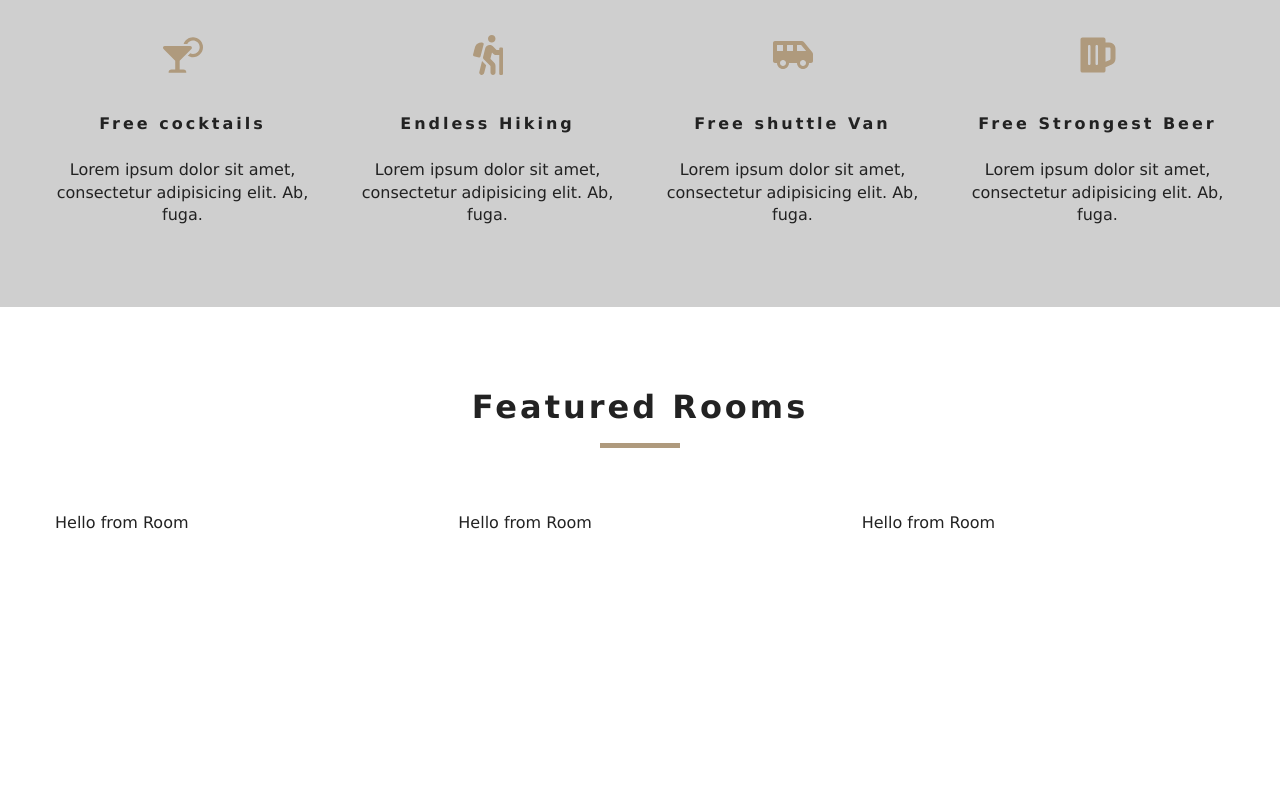
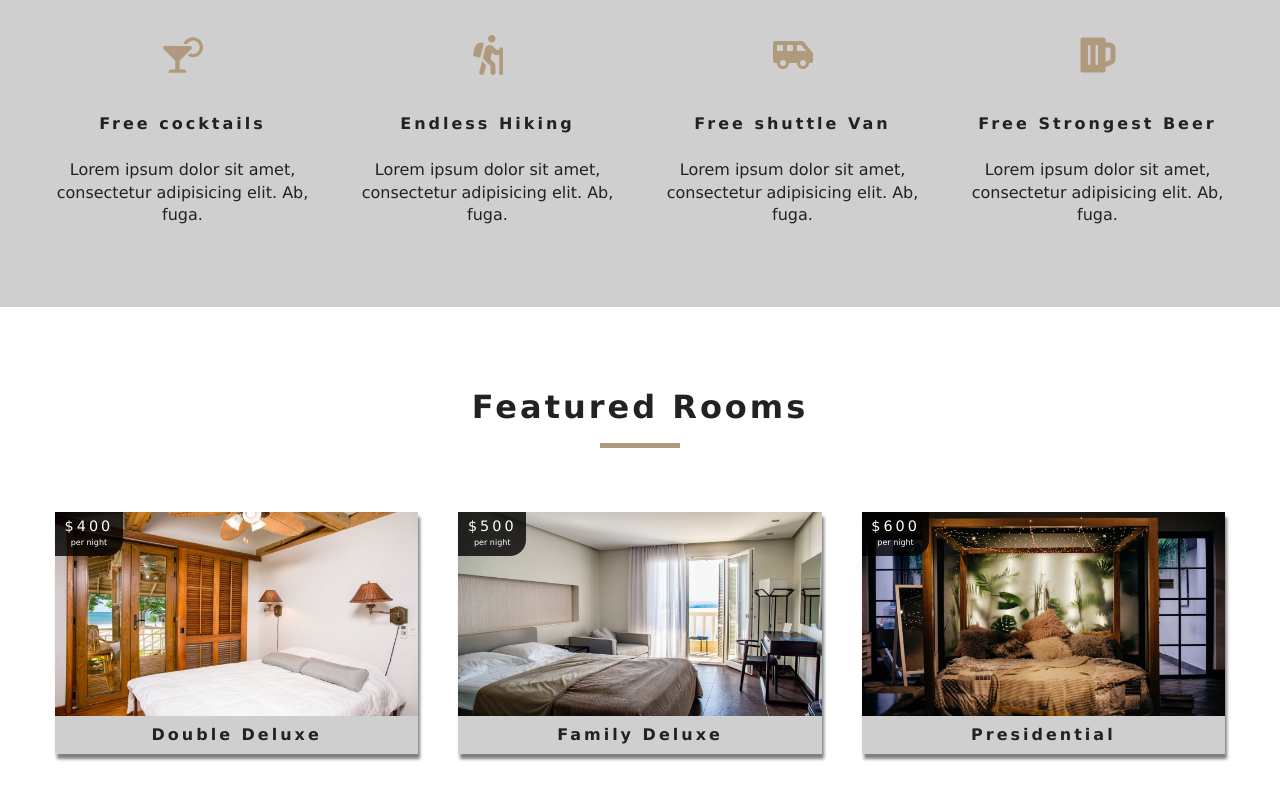
Before and after one commit to mateuszCabala95/Beach-Resort, a React (Create React App) app: page / in a window 1280 px wide. Shown: the part 972-1772 px from the top of the page. Before the commit the page ends 1586 px from the top, so only its background shows below. Built offline with nearby package versions, Linux system fonts and the light colour scheme.

Commit message:
finish Room component add prop-types dependency

```diff
--- a/src/Components/Room/Room.js
+++ b/src/Components/Room/Room.js
@@ -1,17 +1,36 @@
 import React from "react";
-import { Link} from 'react-router-dom'
+import {Link} from 'react-router-dom';
+import defaultImg from '../../images/room-1.jpeg';
+import PropTypes from 'prop-types'
 
 
-const Room = ({room})=>{
+const Room = ({room}) => {
     console.log(room);
+    const {name, slug, images, price} = room;
 
-
-return(
-    <div>
-        Hello from Room
-    </div>
-)
+    return (
+        <article className='room'>
+            <div className="img-container">
+                <img src={images[0] || defaultImg} alt="single room"/>
+                <div className="price-top">
+                    <h6>${price}</h6>
+                    <p>per night</p>
+                </div>
+                <Link className='btn-primary room-link' to={`/rooms/${slug}`}>Features</Link>
+            </div>
+            <p className="room-info">{name}</p>
+        </article>
+    )
 
 };
 
+Room.propTypes = {
+    room: PropTypes.shape({
+        name: PropTypes.string.isRequired,
+        slug: PropTypes.string.isRequired,
+        images: PropTypes.arrayOf(PropTypes.string).isRequired,
+        price: PropTypes.number.isRequired
+    })
+};
+
 export default Room;
```
